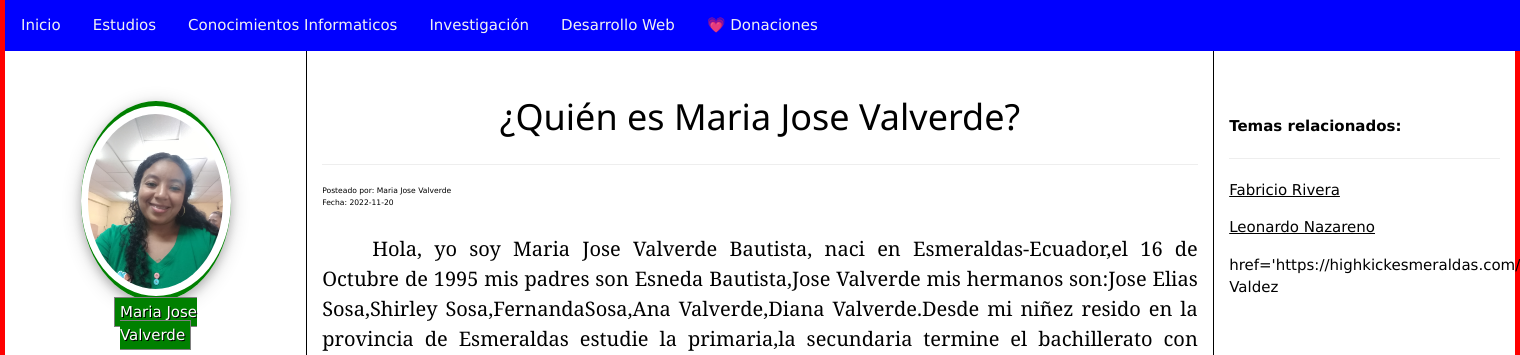
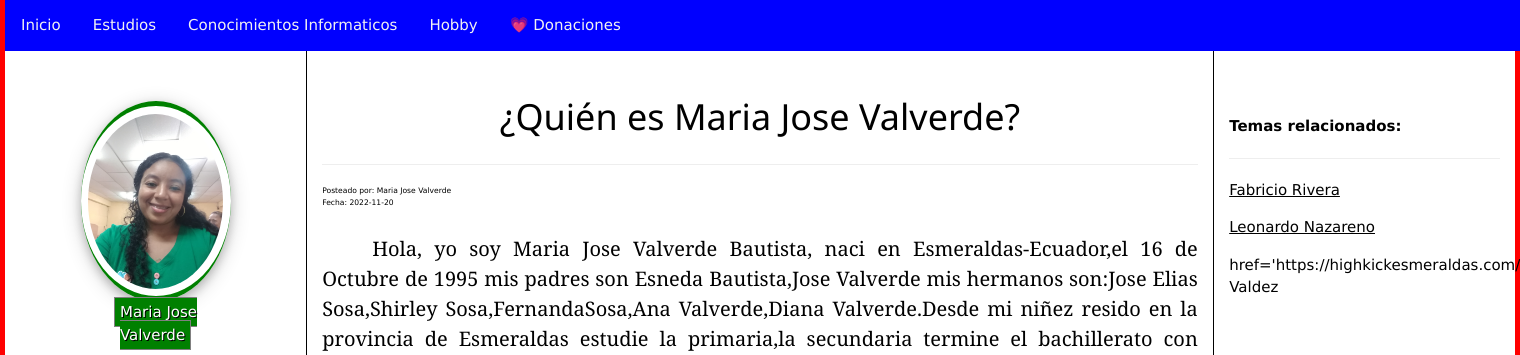
Before and after one commit to Mariavalverde2022/ValverdeMariaJose, a PHP site: page / in a window 1520 px wide; the page is wider, and only the part inside the window is pictured. Shown: the top 355 px of that part. Run offline with PHP 8.4, Linux system fonts and the light colour scheme.

Commit message:
Actualizando Perfil

```diff
--- a/head.php
+++ b/head.php
@@ -114,8 +114,7 @@ width:30%;
         <a href="index.php">Inicio</a>
         <a href="eys-capacitacion.php">Estudios</a>
         <a href="eys-asesoria-tecnica.php">Conocimientos Informaticos</a>
-        <a href="eys-investigacion.php">Investigación</a>
-        <a href="eys-desarrollo-web.php">Desarrollo Web</a>
+        <a href="eys-investigacion.php">Hobby</a>
     	<a href="donacion.php">&#128151; Donaciones</a>
         </div>
 
```
Also changed, not shown: 1 other file.
